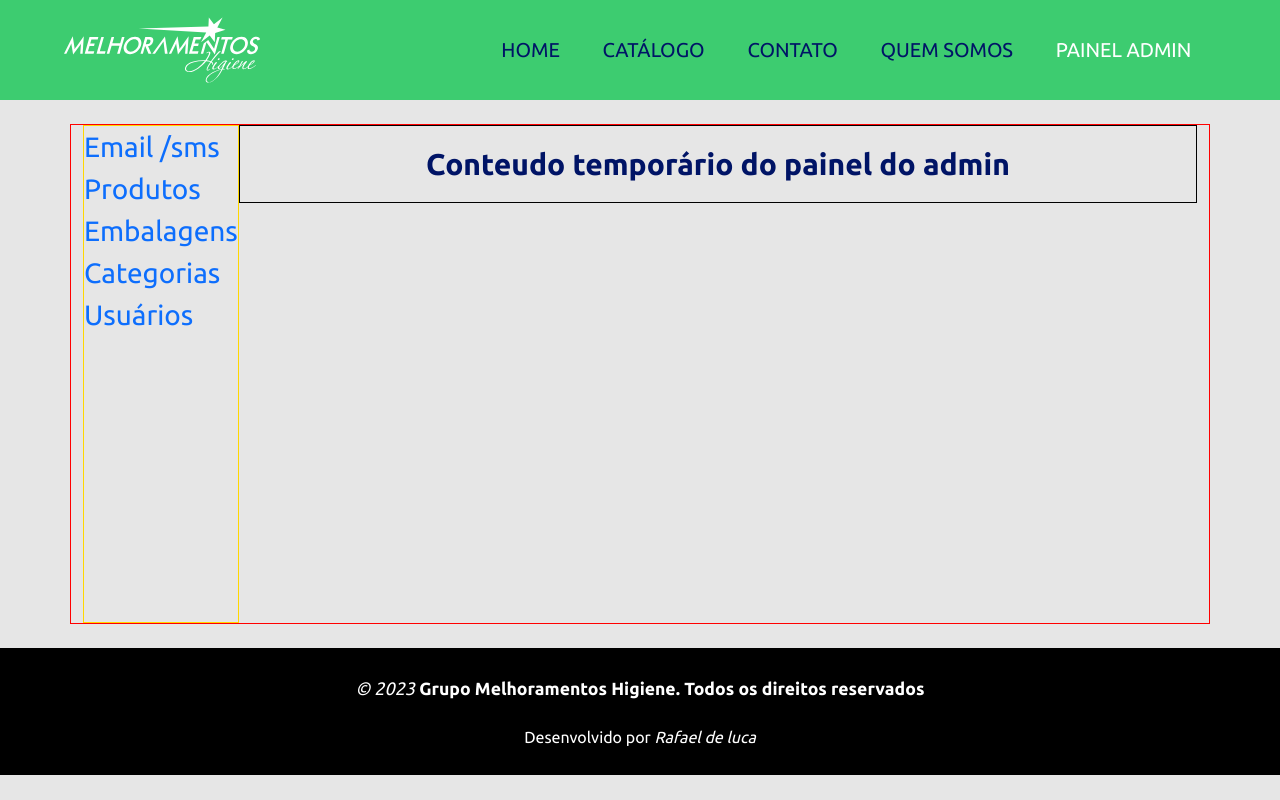
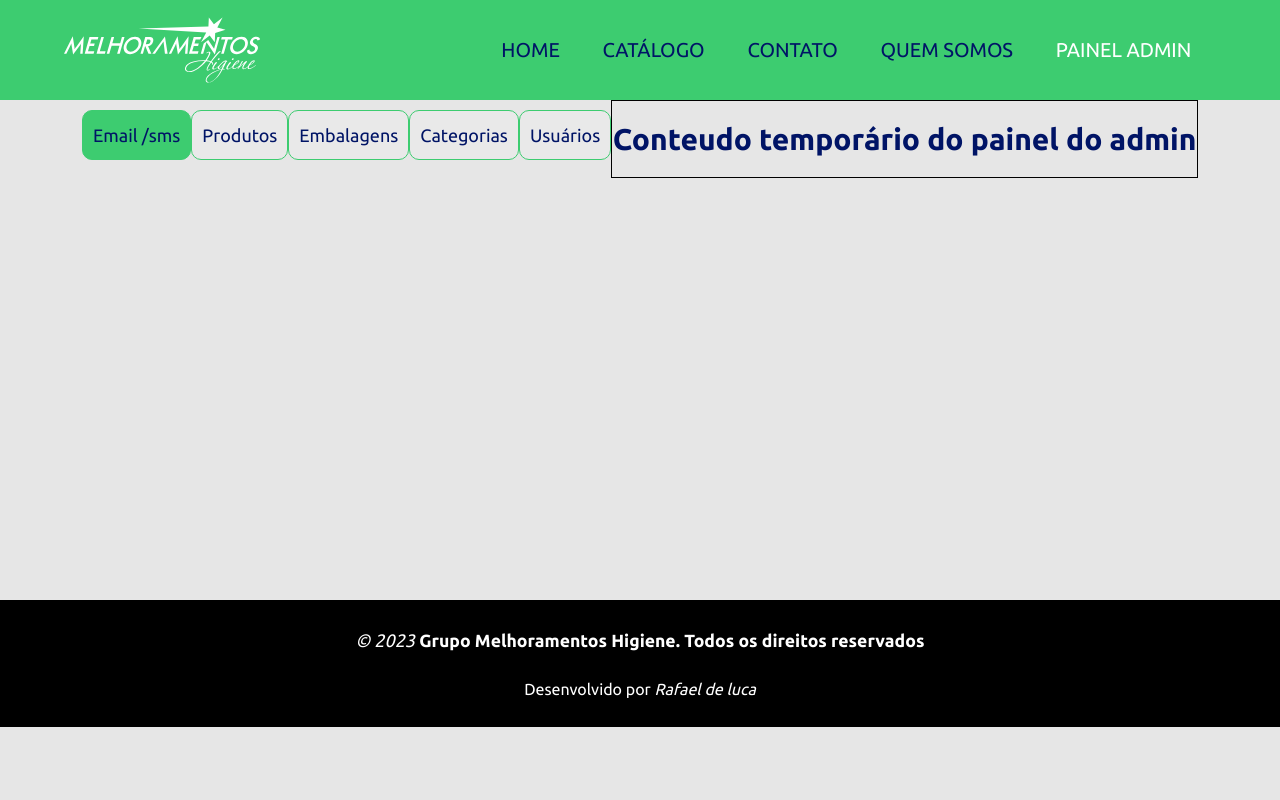
Before and after one commit to rafaelgauderio/typescript-react-elite-products-frontend, a React (Create React App) app: page /admin in a window 1280 px wide. Built offline with nearby package versions, Linux system fonts and the light colour scheme.

Commit message:
Menu admin tela celular

```diff
--- a/src/App.css
+++ b/src/App.css
@@ -19,6 +19,7 @@
   --black-color: #000;
   --botao-busca:#007bff;
   --dark-color: 	#111118;
+  --blue-light: #007bff;
 }
 
 a {
--- a/src/assets/styles/custom.scss
+++ b/src/assets/styles/custom.scss
@@ -1,9 +1,14 @@
-
 $theme-colors: (
-'primary': #3dcc70,
-'secondary':#ffb500
+  "primary": #3dcc70,
+  "secondary": #ffb500,
+  "success": #28a745,
+  "info": #17a2b8,
+  "warning": #ffc107,
+  "danger": #dc3545,
+  "light": #f8f9fa,
+  "dark": #343a40,
 );
 $body-bg: #e6e6e6;
 $body-color: #001466;
 
-@import '~bootstrap/scss/bootstrap.scss';
+@import "~bootstrap/scss/bootstrap.scss";
--- a/src/paginas/Admin/MenuAdmin/index.tsx
+++ b/src/paginas/Admin/MenuAdmin/index.tsx
@@ -3,11 +3,10 @@ import './styles.css';
 function Menu() {
 
     return (
-        <nav>
-            <ul className="link-primary">
-
+        <nav className="admin-menu-container">
+            <ul>
                 <li>
-                    <a href="link-sms-email" className="admin-menu-link">
+                    <a href="link-sms-email" className="admin-menu-link ativo">
                         <p>Email /sms</p>
                     </a>
                 </li>
--- a/src/paginas/Admin/MenuAdmin/styles.css
+++ b/src/paginas/Admin/MenuAdmin/styles.css
@@ -1,7 +1,33 @@
-.admin-menu-link p:hover {
-    color: var(--dark-color) !important;
+
+.admin-menu-container ul {
+    display: flex;
+    justify-content: space-between;
+
+}
+
+.admin-menu-link {
+    display: flex;
+    justify-content: center;
+    align-items: center;
+    font-size: 18px;
+    background-color:var(--light-color);
+    color: var(--tertiary-color);
+    height:50px;
+    border-radius: 10px;
+    padding: opx 10px;
+    border: 1px solid var(--primary-color);
+    margin: 10px 0px;
+}
+
+.admin-menu-link:hover {
+    background-color: var(--blue-light);
 }
 
 .admin-menu-link p {
-    margin-bottom: 0px;
+  margin-bottom: 0px;
+  padding: 0 10px;
 }
+
+.admin-menu-link.ativo {
+    background-color: var(--primary-color);
+}
--- a/src/paginas/Admin/index.tsx
+++ b/src/paginas/Admin/index.tsx
@@ -4,7 +4,7 @@ import './styles.css';
 function MenuAdmin() {
 
     return (
-        <div className="container my-4 admin-container">
+        <div className="container admin-container">
             <div className="admin-menu">
                 <Menu />
             </div>
--- a/src/paginas/Admin/styles.css
+++ b/src/paginas/Admin/styles.css
@@ -6,20 +6,20 @@
     display: flex;
     flex-direction: column;
     font-size: 28px;
-    border: 1px solid red;
 }
 
 .admin-container ul {
     list-style-type: none;
     margin: 0px;
-    padding: 0px;}
+    padding: 0px;
+}
 
 
 
 .admin-menu {
-    border: 1px solid gold;
     margin: 0;
     padding: 0;
+
 }
 
 .admin-conteudo h1 {
```
